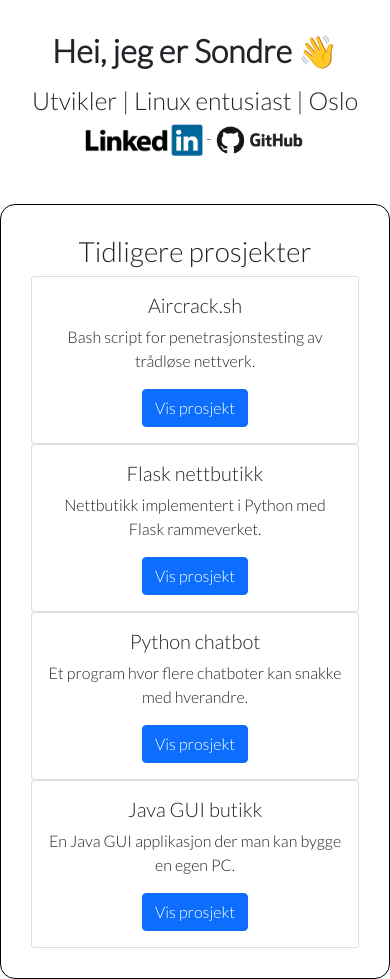
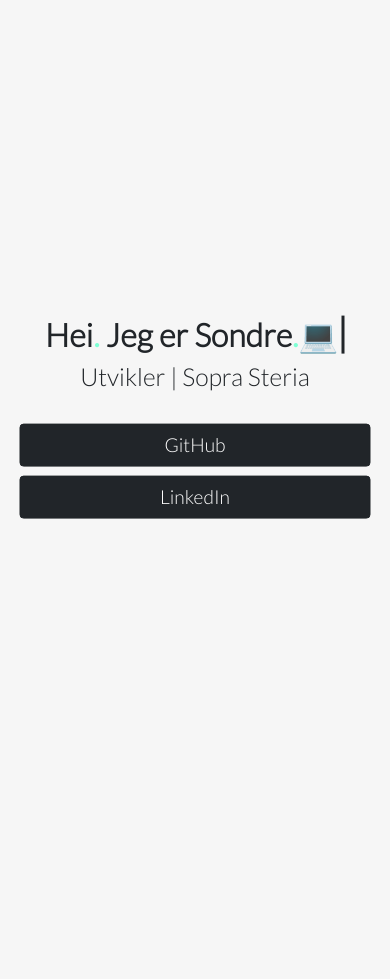
Before and after one commit to sondrekulseng/sondrekulseng.github.io, a plain HTML site: page index.html in a window 390 px wide. After the commit the page ends 844 px from the top, so only its background shows below. Drawn offline with nearby package versions, Linux system fonts and the light colour scheme.

Commit message:
Update index.html

```diff
--- a/index.html
+++ b/index.html
@@ -12,149 +12,83 @@
     <link href="https://cdn.jsdelivr.net/npm/bootstrap@5.1.3/dist/css/bootstrap.min.css" rel="stylesheet" integrity="sha384-1BmE4kWBq78iYhFldvKuhfTAU6auU8tT94WrHftjDbrCEXSU1oBoqyl2QvZ6jIW3" crossorigin="anonymous">
     <style>
       body {
-        margin: auto;
-        width: 70%;
         font-family: 'Lato', sans-serif;
-        text-align: center;
-        padding-top: 5em;
+        background-color: #f6f6f6;
       }
 
-      img {
-        height: 200px;
+      .content {
+        text-align: center;
+        position: absolute;
+        left: 50%;
+        top: 50%;
+        -webkit-transform: translate(-50%, -50%);
+        transform: translate(-50%, -50%);
       }
 
-      .card:hover {
-        border-color: blue;
-        transition: 1s;
-        box-shadow: 5px 10px #888888;
+      a {
+        color: white;
+        text-decoration: none;
       }
 
-      .form-group {
-        width: 80%;
-        margin: auto;
+      a:hover {
+        font-weight: bold;
+        color: white;
+        text-decoration: underline;
       }
 
-      .form-control {
-        margin-bottom: 1em;
+      .punctuation {
+        color: #7FFFD4;
       }
 
-      .container {
-        border: 1px solid black;
-        border-radius: 15px;
-        padding: 30px;
-        box-shadow: 15px 10px 10px lightgrey;
-        margin-top: 3em;
+      /* Iyping animation: https://codepen.io/denic/pen/GRoOxbM */
+      .header-text {
+        margin-left: 0.7em;
+        font-size: 5em;
+        font-weight: bold;
+        width: 17ch;
+        animation: typing 2s steps(17), blink .5s step-end infinite alternate;
+        white-space: nowrap;
+        overflow: hidden;
+        border-right: 3px solid;
       }
 
-      .headerText {
-        font-size: 5em;
-        font-weight: bold;
-        margin-bottom: 0.5em;
+      @keyframes typing {
+        from {
+          width: 0
+        }
       }
 
-      .customCard {
-        width: 18rem;
+      @keyframes blink {
+        50% {
+          border-color: transparent
+        }
       }
 
-      #divOk {
-        display: none;
-        width: 80%;
-        margin: auto;
-      }
-
-      #errorMsg {
-        color: red;
-        font-weight: bold;
-      }
-
-      .captcha {
-        float: left;
-      }
-
+      /* Mobile devices */
       @media only screen and (max-width: 800px) {
-        body {
-          width: 100%;
-          padding-top: 2em;
+        .content {
+            width: 90%;
         }
 
-        .form-group {
-          width: 100%;
+        .btn {
+          display: block;
+          margin-bottom: 0.5em;
         }
 
-        .headerText {
+        .header-text {
           font-size: 2em;
-        }
-
-        .container {
-          border: 1px solid black;
-          border-radius: 15px;
-          padding: 30px;
-          box-shadow: 0px 0px 0px white;
-          margin-top: 3em;
-        }
-
-        img {
-          height: 0px;
         }
 
       }
     </style>
   </head>
   <body>
-    <div class="header">
-      <h1 class="headerText">Hei, jeg er Sondre 👋</h1>
-      <h2>Utvikler | Linux entusiast | Oslo</h2>
-      <a target="_blank" href="https://www.linkedin.com/in/sondre-kulseng-2b01021a3/"><img src="media/linkedin.png" style="height: 2em"></a> -
-      <a target="_blank" href="https://github.com/sondrekulseng"><img src="media/github.png" style="height: 2em"></a>
-    </div>
-
-    <div class="container">
-      <h1>Tidligere prosjekter</h1>
-      <div class="row">
-        <div class="col-sm">
-          <div class="card" class="customCard">
-            <img class="card-img-top" src="media/linux.jpg" alt="Card image cap">
-            <div class="card-body">
-              <h5 class="card-title">Aircrack.sh</h5>
-              <p class="card-text">Bash script for penetrasjonstesting av trådløse nettverk.</p>
-              <a target="_blank" href="https://github.com/sondrekulseng/aircrack.sh" class="btn btn-primary">Vis prosjekt</a>
-            </div>
-          </div>
-        </div>
-
-        <div class="col-sm">
-          <div class="card" class="customCard">
-            <img class="card-img-top" src="media/flask.png" alt="Card image cap">
-            <div class="card-body">
-              <h5 class="card-title">Flask nettbutikk</h5>
-              <p class="card-text">Nettbutikk implementert i Python med Flask rammeverket.</p>
-              <a target="_blank" href="https://github.com/sondrekulseng/Flask-webshop" class="btn btn-primary">Vis prosjekt</a>
-            </div>
-          </div>
-        </div>
-
-        <div class="col-sm">
-          <div class="card" class="customCard">
-            <img class="card-img-top" src="media/python.png" alt="Card image cap">
-            <div class="card-body">
-              <h5 class="card-title">Python chatbot</h5>
-              <p class="card-text">Et program hvor flere chatboter kan snakke med hverandre.</p>
-              <a target="_blank" href="https://github.com/sondrekulseng/Python-chatbot" class="btn btn-primary">Vis prosjekt</a>
-            </div>
-          </div>
-        </div>
-
-        <div class="col-sm">
-          <div class="card" class="customCard">
-            <img class="card-img-top" src="media/java.jpg" alt="Card image cap">
-            <div class="card-body">
-              <h5 class="card-title">Java GUI butikk</h5>
-              <p class="card-text">En Java GUI applikasjon der man kan bygge en egen PC.</p>
-              <a target="_blank" href="https://github.com/sondrekulseng/Programutvikling-oppgave" class="btn btn-primary">Vis prosjekt</a>
-            </div>
-          </div>
-        </div>
-      </div>
+    <div class="content">
+      <h1 class="header-text">Hei<span class="punctuation">.</span> Jeg er Sondre<span class="punctuation">.</span>💻</h1>
+      <h2>Utvikler | Sopra Steria</h2>
+      <br>
+      <a href="https://github.com/sondrekulseng" target="_blank" class="btn btn-dark" style="font-size: 1.2em;">GitHub</a>
+      <a href="https://www.linkedin.com/in/sondre-kulseng-2b01021a3/" target="_blank" class="btn btn-dark" style="font-size: 1.2em;">LinkedIn</a>
     </div>
   </body>
 </html>
```
